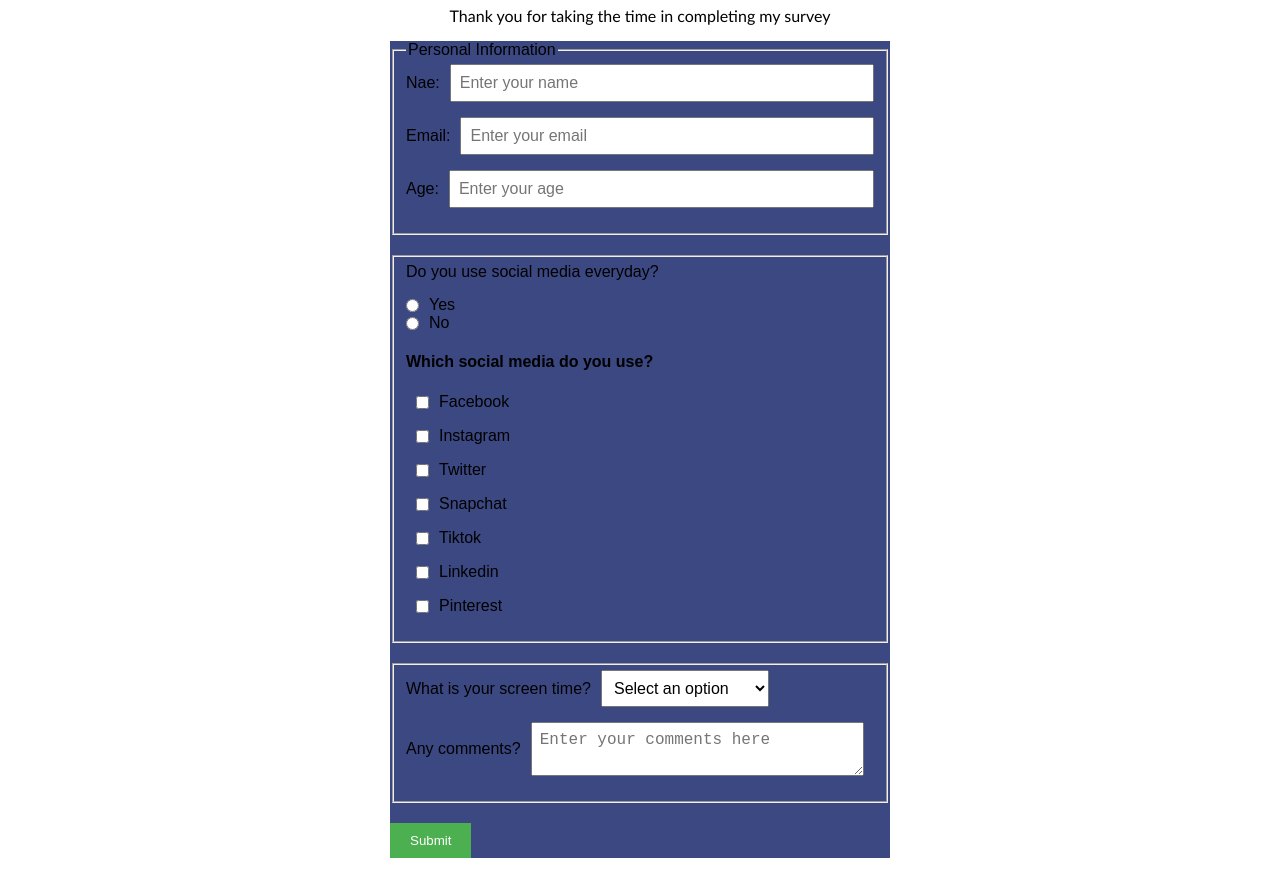
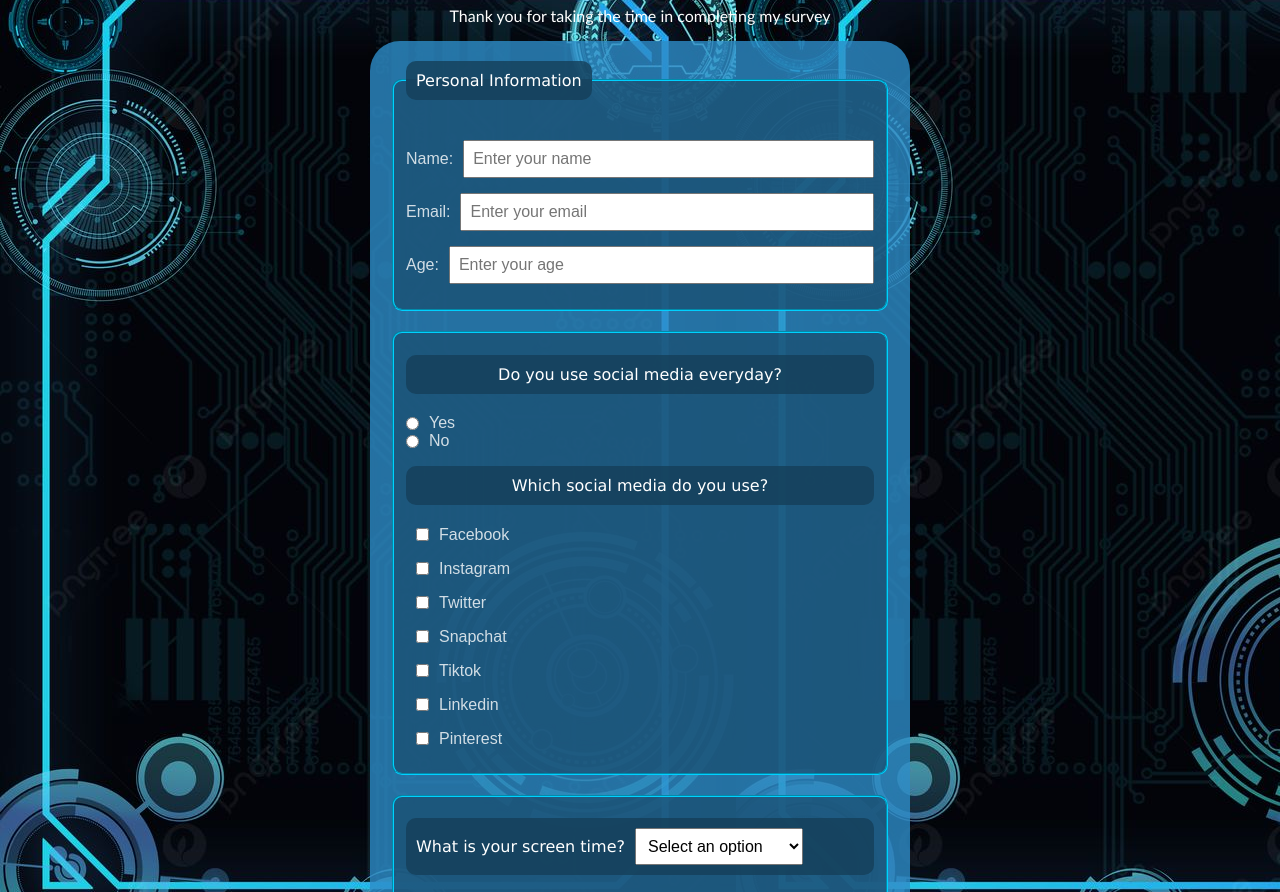
Before and after one commit to francoferrari02/responsive-web-design, a plain HTML site: page survey-form/index.html in a window 1280 px wide. Shown: the part 76-968 px from the top of the page. Drawn offline with Linux system fonts and the light colour scheme.

Commit message:
finished

```diff
--- a/survey-form/index.html
+++ b/survey-form/index.html
@@ -10,8 +10,8 @@
         <p id="description">Thank you for taking the time in completing my survey</p>
         <form id="survey-form" >
             <fieldset>
-                <legend>Personal Information</legend>
-                <label for="name" id="name-label"> Nae:
+                <legend class="header">Personal Information</legend>
+                <label for="name" id="name-label"> Name:
                     <input type="text" id="name" name="name" placeholder="Enter your name" required>
                 </label>
                 <label for="email" id="email-label"> Email:
@@ -25,7 +25,7 @@
 
 
             <fieldset>
-                <label for="social-media-use" id="social-media-use-label">Do you use social media everyday?</label>
+                <p class="header">Do you use social media everyday?</p>
 
                     <label for="yes" class="inline" >
                         <input class="inline" type="radio" id="yes" name="social-media-use" value="yes" required>
@@ -38,7 +38,7 @@
                     </label>
 
 
-                <h4>Which social media do you use?</h4>
+                <p class="header">Which social media do you use?</p>
                 <label for="facebook">
                     <input type="checkbox" id="facebook" name="facebook" value="facebook">
                     Facebook
@@ -70,7 +70,7 @@
 
             </fieldset>
             <fieldset>
-                <label for="dropdown" id="dropdown-label"> What is your screen time?
+                <label for="dropdown" id="dropdown-label" class="header"> What is your screen time?
                     <select id="dropdown" name="screentime" required>
                         <option disabled selected value>Select an option</option>
                         <option value="1">Less than 2 hours</option>
@@ -80,7 +80,7 @@
                         <option value="5">More than 7 hours</option>
                     </select>
                 </label>
-                <label for="comments" id="comments-label">Any comments?
+                <label for="comments" id="comments-label" class="header">Any comments?
                     <textarea id="comments" name="comments" placeholder="Enter your comments here" row="3" cols="30"></textarea>
                 </label>
             </fieldset>
--- a/survey-form/styles.css
+++ b/survey-form/styles.css
@@ -2,6 +2,8 @@
 body {
     font-family: Arial, sans-serif;
     margin: 20px;
+    background-image: url(assets/tecno-background.jpg);
+
 }
 
 h1 {
@@ -10,23 +12,41 @@ h1 {
 
 h1, p{
     text-align: center;
-    font-family: Gill Sans
+    font-family: Gill Sans;
+    color: white;
 }
 
 fieldset{
     margin-bottom: 20px;
+    border-radius: 10px;
+    background-color: rgba(27, 81, 115, 0.8);
+    border-color: rgb(0, 208, 255);
 }
 
 form {
     max-width: 500px;
     margin: 0 auto;
-    background-color: rgba(12, 27, 99, 0.8);
+    background-color: rgba(45, 141, 201, 0.8);
+    padding: 20px;
+    border-radius: 30px;
 }
 
 label {
     display: flex;
     align-items: center;
     margin-bottom: 15px; /* Espacio entre labels */
+    margin-top: 15px;
+    color:rgba(255, 255, 255, 0.8)
+}
+
+.header{
+    background-color: rgba(20, 63, 89, 0.8);
+    color: white;
+    padding: 10px;
+    border-radius: 10px;
+    margin-bottom: 20px;
+    font-family:Verdana, Geneva, Tahoma, sans-serif;
+
 }
 
 input, select, textarea {
@@ -66,6 +86,12 @@ button[type="submit"] {
     color: white;
     border: none;
     cursor: pointer;
+    border-radius: 30px;
+    margin: 20px auto;
+    display: block;
+    font-size: 1rem;
+    font-family: Arial, sans-serif;
+    width: 40%;
 }
 
 button[type="submit"]:hover {
```
Also changed, not shown: survey-form/assets/tecno-background.jpg (added), 2 other files.
